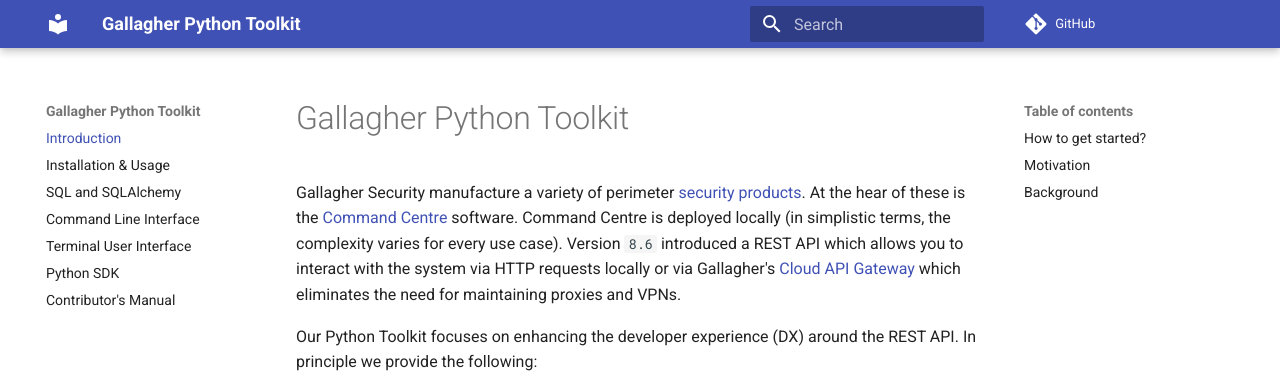
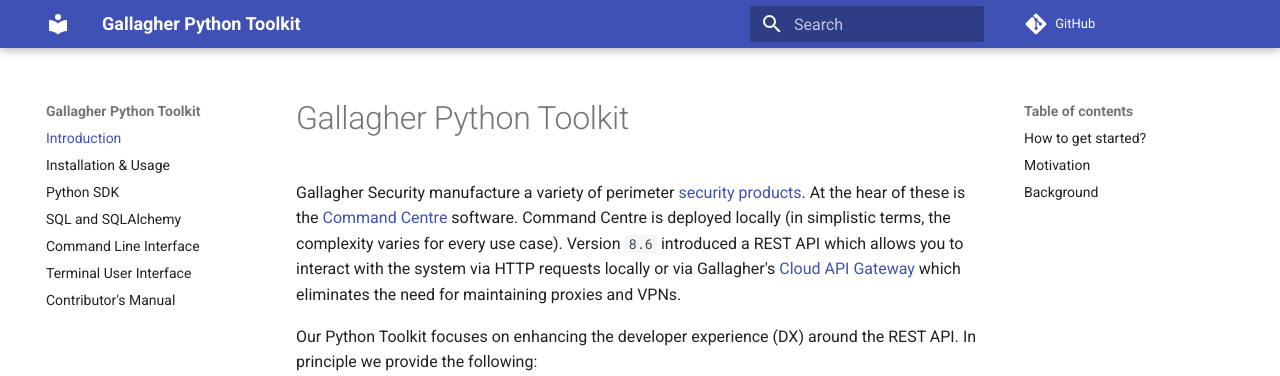
Before and after one commit to anomaly/gallagher, an MkDocs documentation site: the page built from docs/docs/index.md, in a window 1280 px wide. Shown: the top 376 px of the page. Built offline with MkDocs 1.6.1 and Material for MkDocs 9.7.7, drawn with Linux system fonts in a browser that asks for light colours; comment, search, counter and statistics services are not loaded; some of the changed lines change nothing that is shown.

Commit message:
docs: reorganise toc

```diff
--- a/docs/mkdocs.yml
+++ b/docs/mkdocs.yml
@@ -29,8 +29,8 @@
 nav:
   - Introduction: index.md
   - Installation & Usage: installation.md
+  - Python SDK: python-sdk.md
   - SQL and SQLAlchemy: sql.md
   - Command Line Interface: cli.md
   - Terminal User Interface: tui.md
-  - Python SDK: python-sdk.md
   - Contributor's Manual: design.md
```
